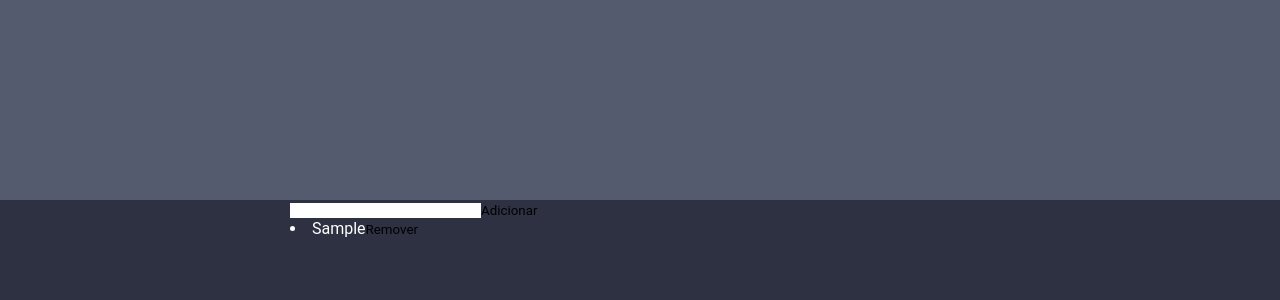
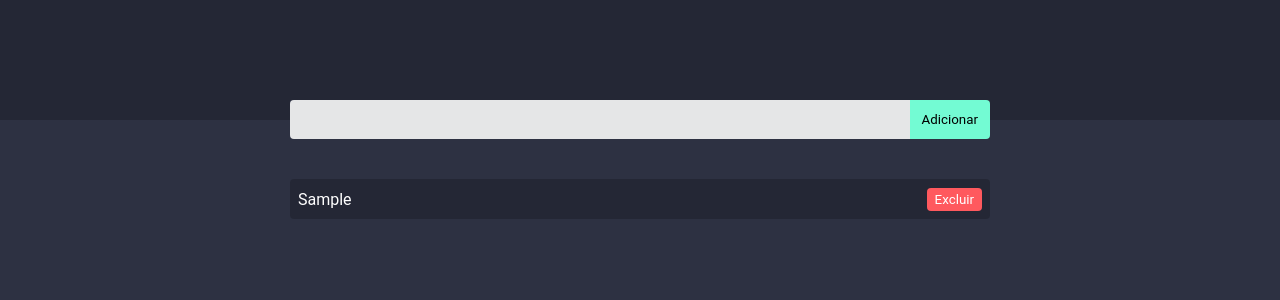
Before and after one commit to Bruno-SF-dev/todo-with-tests, a React (Vite) app: page / in a window 1280 px wide. Both pictures are taken after typing "Sample" into the empty fields and a click on the button "Adicionar". Shown: the top 300 px of the page. Built offline with nearby package versions, Linux system fonts and the light colour scheme.

Commit message:
update styles

```diff
--- a/src/components/Home/styles.js
+++ b/src/components/Home/styles.js
@@ -5,7 +5,7 @@ export const Container = styled.div`
 
   .bg-header {
     width: 100%;
-    height: 200px;
-    background-color: ${({ theme }) => theme.colors.darkSecondary};
+    height: 120px;
+    background-color: rgba(0, 0, 0, 0.2);
   }
 `;
--- a/src/components/TodoList/index.jsx
+++ b/src/components/TodoList/index.jsx
@@ -30,6 +30,7 @@ const TodoList = () => {
 
   return (
     <Styled.Container>
+      <Styled.Form>
         <input
           type="text"
           aria-label="new-todo-value"
@@ -37,17 +38,22 @@ const TodoList = () => {
           onChange={handleChange}
         />
         <button onClick={addNewItem}>Adicionar</button>
+      </Styled.Form>
+      {listItems.length > 0 && (
+        <Styled.TodoItemsContainer>
           {listItems.map((item) => (
-        <li key={item.id} role="todo-item">
+            <Styled.TodoItem key={item.id} role="todo-item">
               {item.value}
               <button
                 onClick={() => removeItem(item.id)}
                 data-testid="remove-todo-item"
               >
-            Remover
+                Excluir
               </button>
-        </li>
+            </Styled.TodoItem>
           ))}
+        </Styled.TodoItemsContainer>
+      )}
     </Styled.Container>
   );
 };
--- a/src/components/TodoList/styles.js
+++ b/src/components/TodoList/styles.js
@@ -1,9 +1,52 @@
 import styled from "styled-components";
 
 export const Container = styled.div`
-  color: ${({ theme }) => theme.colors.textPrimary};
   width: 90%;
   max-width: 700px;
   min-height: 400px;
-  margin: 0 auto;
+  margin: -20px auto 0px;
+  background-color: ${({ theme }) => theme.colors.darkPrimary};
 `;
+
+export const Form = styled.div`
+  display: flex;
+
+  input {
+    flex: 1;
+    background-color: rgba(250, 250, 250, 0.9);
+    padding: 10px 5px;
+    border-radius: 4px 0 0 4px;
+    font-size: 16px;
+  }
+
+  button {
+    background-color: ${({ theme }) => theme.colors.success};
+    padding: 4px 12px;
+    border-radius: 0 4px 4px 0;
+  }
+`;
+
+export const TodoItemsContainer = styled.div`
+  margin-top: 40px;
+  display: flex;
+  flex-direction: column;
+  gap: 8px;
+`;
+
+export const TodoItem = styled.div`
+  display: flex;
+  justify-content: space-between;
+  align-items: center;
+  min-height: 40px;
+  padding: 0px 8px;
+  background-color: rgba(0, 0, 0, 0.2);
+  border-radius: 4px;
+  color: ${({ theme }) => theme.colors.textPrimary};
+
+  button {
+    background-color: ${({ theme }) => theme.colors.danger};
+    color: ${({ theme }) => theme.colors.textPrimary};
+    padding: 4px 8px;
+    border-radius: 4px;
+  }
+`;
--- a/src/styles/global.js
+++ b/src/styles/global.js
@@ -8,6 +8,7 @@ export const GlobalStyles = createGlobalStyle`
   padding: 0;
   border:none;
   box-sizing: border-box;
+  outline: 0;
 }
 
 body, input, textarea, button {
```
Lines whose indentation alone changed are shown as unchanged.
